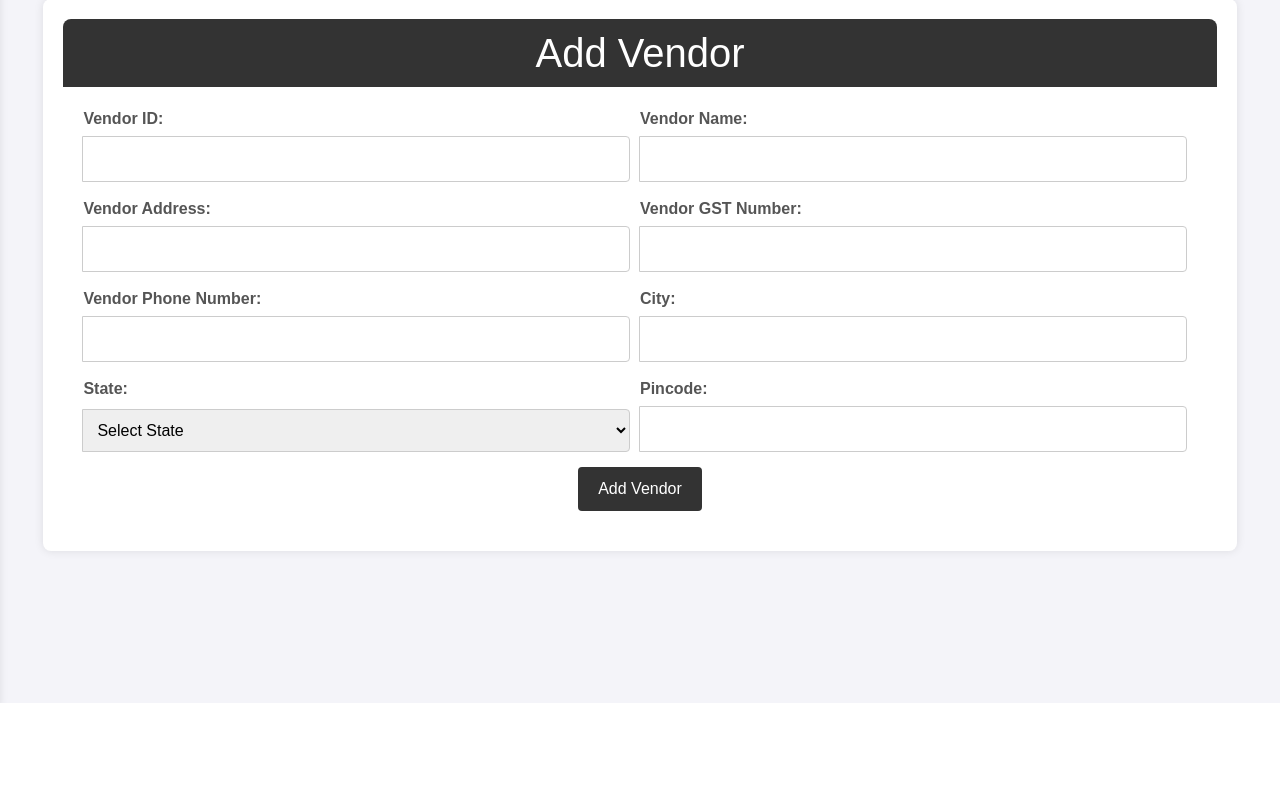
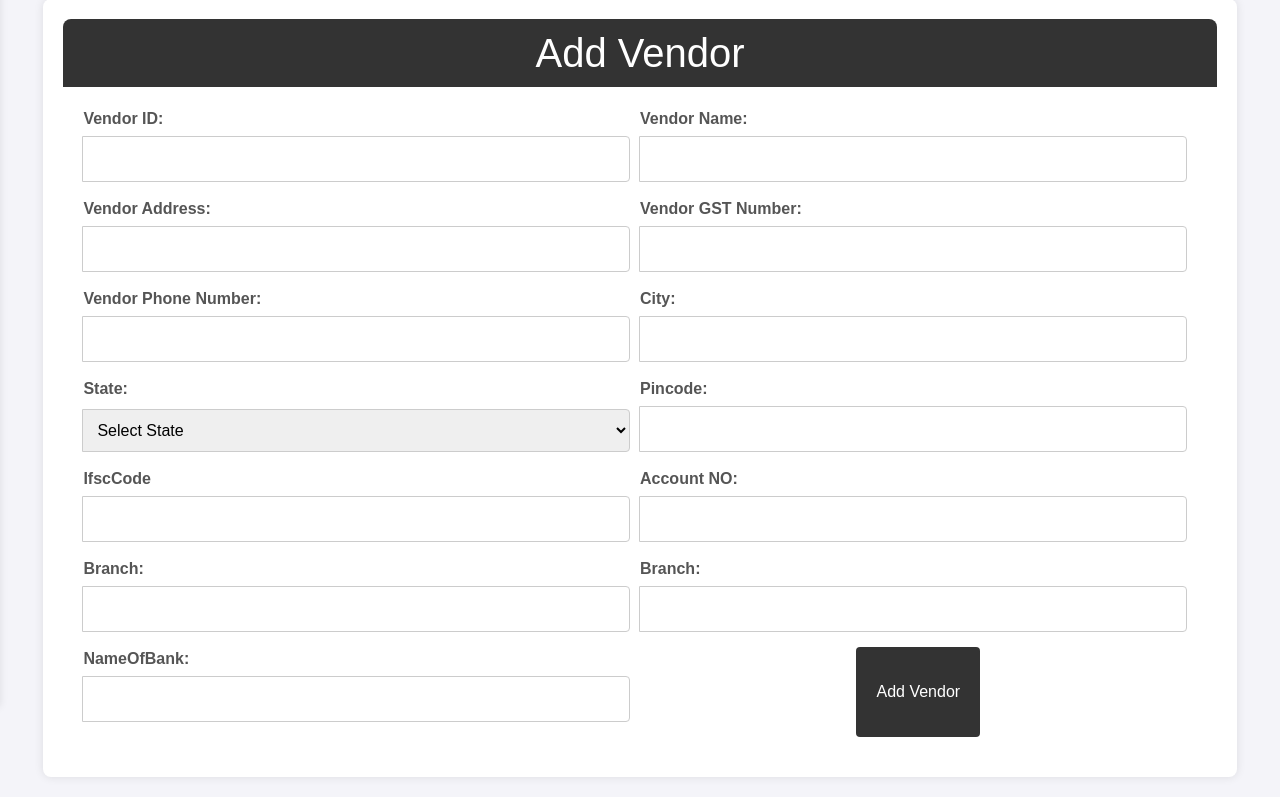
Before and after one commit to yashsc462/THRO-APP, a Django app: page /addVendor in a window 1280 px wide. Shown: the part 97-894 px from the top of the page. Before the commit the page ends 800 px from the top, so only its background shows below. Run offline with Django 5.2, Linux system fonts and the light colour scheme.

Commit message:
Working on HTML page and models of vendor and Landing page work on css
Co-authored-by: Yash Chavan <yashsc462@users.noreply.github.com>

```diff
--- a/backend/api/models.py
+++ b/backend/api/models.py
@@ -52,6 +52,10 @@ class Vendor(models.Model):
     city = models.CharField(max_length=100)
     state = models.CharField(max_length=2, choices=STATES_CHOICES)
     pincode = models.CharField(max_length=10)
+    ifscCode = models.CharField(max_length=20)
+    accountNo = models.IntegerField()
+    branch = models.CharField(max_length=30)
+    nameOfBank = models.CharField(max_length=30)
 
     def __str__(self):
         return self.vendorName
--- a/backend/api/templates/addVendor.html
+++ b/backend/api/templates/addVendor.html
@@ -192,6 +192,26 @@
                     <label for="pincode">Pincode:</label>
                     <input type="text" id="pincode" name="pincode" required>
                 </div>
+                <div class="input-group">
+                    <label for="pincode">IfscCode</label>
+                    <input type="text" id="ifscCode" name="ifscCode" required>
+                </div>
+                <div class="input-group">
+                    <label for="pincode">Account NO:</label>
+                    <input type="text" id="accountNo" name="accountNo" required>
+                </div>
+                <div class="input-group">
+                    <label for="pincode">Branch:</label>
+                    <input type="text" id="branch" name="branch" required>
+                </div>
+                <div class="input-group">
+                    <label for="pincode">Branch:</label>
+                    <input type="text" id="branch" name="branch" required>
+                </div>
+                <div class="input-group">
+                    <label for="pincode">NameOfBank:</label>
+                    <input type="text" id="nameOfBank" name="nameOfBank" required>
+                </div>
 
                 <button type="submit" class="btn-submit">Add Vendor</button>
             </form>
```
Also changed, not shown: backend/api/migrations/0001_initial.py, backend/db.sqlite3, 1 other file.
